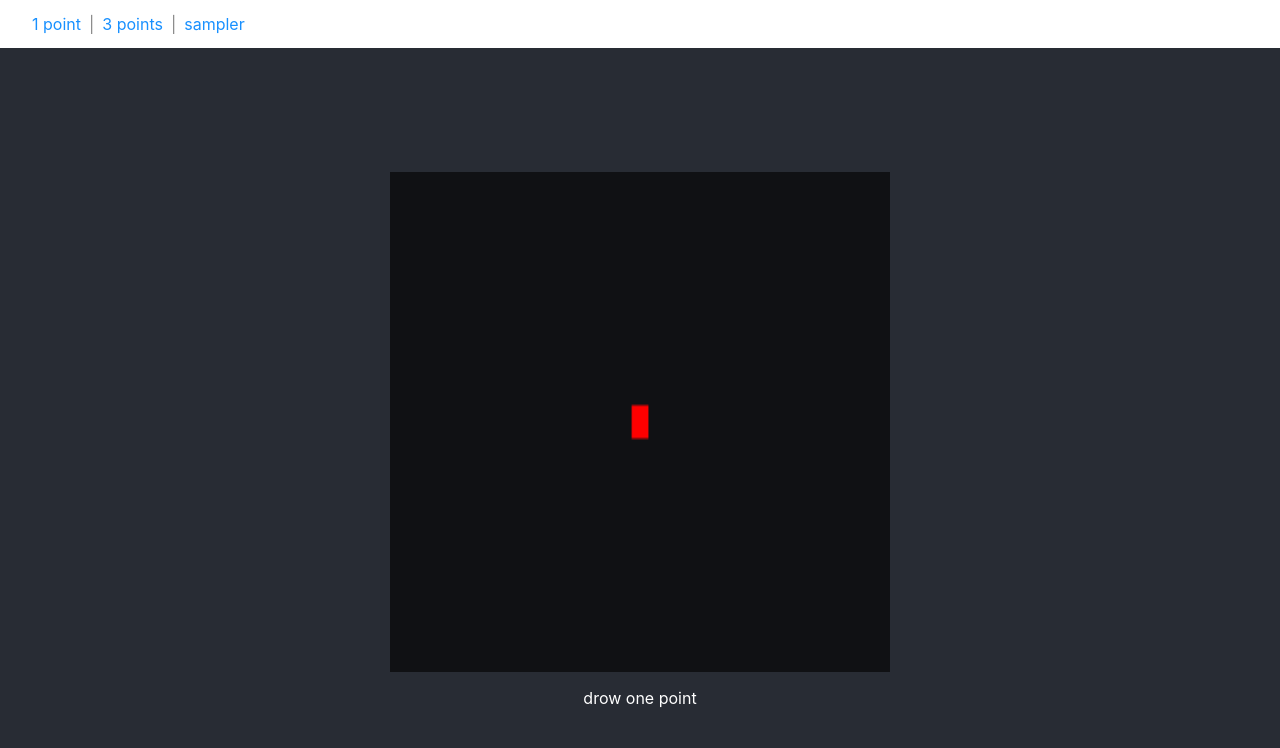
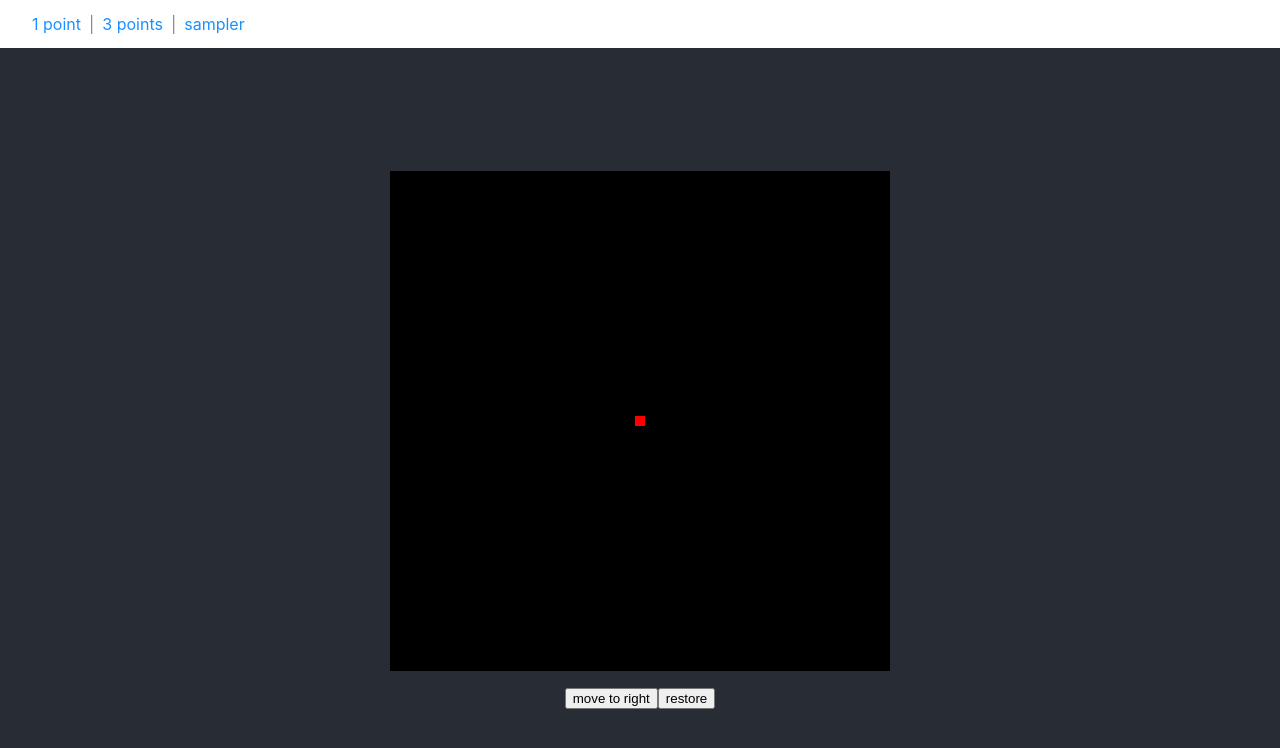
Before and after one commit to superwf/webgl-exercise, a React app: page /point in a window 1280 px wide. Shown: the top 748 px of the page. Built offline with nearby package versions, Linux system fonts and the light colour scheme.

Commit message:
feat: points rotate

```diff
--- a/package.json
+++ b/package.json
@@ -31,6 +31,7 @@
     "eslint-plugin-react-hooks": "^2.0.1",
     "file-loader": "3.0.1",
     "fs-extra": "7.0.1",
+    "gl-matrix": "^3.1.0",
     "history": "^4.9.0",
     "html-webpack-plugin": "4.0.0-beta.5",
     "identity-obj-proxy": "3.0.0",
@@ -39,6 +40,7 @@
     "jest-environment-jsdom-fourteen": "0.1.0",
     "jest-resolve": "24.8.0",
     "jest-watch-typeahead": "0.3.1",
+    "lodash": "^4.17.15",
     "mini-css-extract-plugin": "0.5.0",
     "optimize-css-assets-webpack-plugin": "5.0.3",
     "pnp-webpack-plugin": "1.5.0",
@@ -134,11 +136,12 @@
   },
   "devDependencies": {
     "@teamsupercell/typings-for-css-modules-loader": "^2.0.0",
+    "@types/gl-matrix": "^2.4.5",
     "@types/history": "^4.7.3",
+    "@types/lodash": "^4.14.138",
     "@types/react-router": "^5.0.3",
     "@types/react-router-dom": "^4.3.5",
     "@types/react-transition-group": "^4.2.2",
-    "@types/webgl2": "^0.0.5",
     "babel-plugin-module-resolver": "^3.2.0",
     "eslint-config-prettier": "^6.2.0",
     "eslint-import-resolver-alias": "^1.1.2",
--- a/src/components/App/index.tsx
+++ b/src/components/App/index.tsx
@@ -21,7 +21,7 @@ const App: React.FC<IProps> = props => {
         <Nav />
       </header>
       <section className={s.appHeader}>
-        <canvas id="canvas" className={s.canvas} />
+        <canvas width="500p" height="500" id="canvas" className={s.canvas} />
         <Router history={history}>
           <TransitionRoute routes={routes} />
         </Router>
--- a/src/hooks.ts
+++ b/src/hooks.ts
@@ -1,19 +1,38 @@
 import { useEffect } from 'react'
 
-import { getCanvas, initShaders, clearCanvas } from './webglUtils'
+import { getCanvasContextAndProgram, initShaders, clearCanvas } from './webglUtils'
 
 type RunGl = (gl: WebGLRenderingContext, program: WebGLProgram) => void
 
+export const draw = (VSHADER: string, FSHADER: string, drawFunc: RunGl) => {
+  const { gl, program } = getCanvasContextAndProgram()
+  initShaders(gl, program, VSHADER, FSHADER)
+  clearCanvas(gl)
+  drawFunc(gl, program)
+  return {
+    gl,
+    program,
+  }
+}
+
 export const useWebgl = (VSHADER: string, FSHADER: string, cb: RunGl) => {
   useEffect(() => {
-    const canvas = getCanvas()
-    const gl = canvas.getContext('webgl') as WebGLRenderingContext
-    const program = initShaders(gl, VSHADER, FSHADER)
-    gl.clearColor(0.0, 0.0, 0.0, 0.6)
-    gl.clear(gl.COLOR_BUFFER_BIT)
+    const { gl, program } = draw(VSHADER, FSHADER, cb)
+    // const { canvas, gl, program } = getCanvasContextAndProgram()
+    // initShaders(gl, program, VSHADER, FSHADER)
+    // clearCanvas(gl)
 
-    cb(gl, program)
+    // cb(gl, program)
 
-    return () => clearCanvas(gl)
+    return () => {
+      clearCanvas(gl)
+      const shaders = gl.getAttachedShaders(program)
+      gl.deleteProgram(program)
+      if (shaders) {
+        shaders.forEach(shader => {
+          gl.deleteShader(shader)
+        })
+      }
+    }
   }, [VSHADER, FSHADER, cb])
 }
--- a/src/pages/Point.tsx
+++ b/src/pages/Point.tsx
@@ -1,6 +1,6 @@
 import * as React from 'react'
-import { getCanvas, initShaders, clearCanvas } from '../webglUtils'
-import { useWebgl } from '../hooks'
+import { useWebgl, draw } from '../hooks'
+import { clearCanvas } from '../webglUtils'
 
 const VSHADER = `
 attribute vec4 a_Position;
@@ -13,16 +13,30 @@ const FSHADER = `void main() {
   gl_FragColor = vec4(1.0, 0.0, 0.0, 1.0);
 }`
 
-const draw = (gl: WebGLRenderingContext, program: WebGLProgram) => {
+const drawPoint = (gl: WebGLRenderingContext, program: WebGLProgram) => {
+  clearCanvas(gl)
   const aPositon = gl.getAttribLocation(program, 'a_Position')
   gl.vertexAttrib3f(aPositon, 0.0, 0.0, 0.0)
 
   gl.drawArrays(gl.POINTS, 0, 1)
 }
 
+const drawMovePoint = (gl: WebGLRenderingContext, program: WebGLProgram) => {
+  clearCanvas(gl)
+  const aPositon = gl.getAttribLocation(program, 'a_Position')
+  gl.vertexAttrib3f(aPositon, 0.3, 0.0, 0.0)
+
+  gl.drawArrays(gl.POINTS, 0, 1)
+}
+
 const Point = () => {
-  useWebgl(VSHADER, FSHADER, draw)
-  return <p>drow one point</p>
+  useWebgl(VSHADER, FSHADER, drawPoint)
+  return (
+    <p>
+      <button onClick={() => draw(VSHADER, FSHADER, drawMovePoint)}>move to right</button>
+      <button onClick={() => draw(VSHADER, FSHADER, drawPoint)}>restore</button>
+    </p>
+  )
 }
 
 export default Point
--- a/src/pages/Points.tsx
+++ b/src/pages/Points.tsx
@@ -1,14 +1,15 @@
 import * as React from 'react'
-import { getCanvas, initShaders, clearCanvas } from '../webglUtils'
-import { useWebgl } from '../hooks'
+import { useWebgl, draw } from '../hooks'
+import { mat4, vec3 } from 'gl-matrix'
 
 const VSHADER = `
 attribute vec4 a_Position;
 attribute float a_PointSize;
 attribute vec4 a_Color;
+uniform mat4 u_rotate;
 varying vec4 v_Color;
 void main() {
-  gl_Position = a_Position;
+  gl_Position = u_rotate * a_Position;
   gl_PointSize = a_PointSize;
   v_Color = a_Color;
 }`
@@ -20,6 +21,8 @@ void main() {
   gl_FragColor = v_Color;
 }`
 
+let rotateAngel = 0
+
 /* eslint-disable */
 // 每行前两个是坐标x, y，第三个是点大小，后三个是颜色rgb
 const pointData = new Float32Array([
@@ -30,7 +33,7 @@ const pointData = new Float32Array([
 /* eslint-enable */
 const FSIZE = pointData.BYTES_PER_ELEMENT
 
-const draw = (gl: WebGLRenderingContext, program: WebGLProgram) => {
+const drawPoints = (gl: WebGLRenderingContext, program: WebGLProgram) => {
   const buffer = gl.createBuffer()
   gl.bindBuffer(gl.ARRAY_BUFFER, buffer)
   gl.bufferData(gl.ARRAY_BUFFER, pointData, gl.STATIC_DRAW)
@@ -45,6 +48,13 @@ const draw = (gl: WebGLRenderingContext, program: WebGLProgram) => {
   gl.vertexAttribPointer(aPointSize, 1, gl.FLOAT, false, FSIZE * 6, FSIZE * 2)
   gl.enableVertexAttribArray(aPointSize)
 
+  // 旋转矩阵
+  const rotateMat = mat4.create()
+  const rotate = vec3.create()
+  mat4.fromRotation(rotateMat, rotateAngel, vec3.fromValues(0, 0, 1))
+  const uRotate = gl.getUniformLocation(program, 'u_rotate')
+  gl.uniformMatrix4fv(uRotate, false, rotateMat)
+
   // 点颜色
   const aColor = gl.getAttribLocation(program, 'a_Color')
   gl.vertexAttribPointer(aColor, 3, gl.FLOAT, false, FSIZE * 6, FSIZE * 3)
@@ -54,8 +64,25 @@ const draw = (gl: WebGLRenderingContext, program: WebGLProgram) => {
 }
 
 const Point = () => {
-  useWebgl(VSHADER, FSHADER, draw)
-  return <p>drow three point</p>
+  useWebgl(VSHADER, FSHADER, drawPoints)
+  // 组件退出时恢复旋转角度
+  React.useEffect(() => {
+    return () => {
+      rotateAngel = 0
+    }
+  }, [])
+  return (
+    <p>
+      <button
+        onClick={() => {
+          rotateAngel += Math.PI / 18
+          draw(VSHADER, FSHADER, drawPoints)
+        }}
+      >
+        rotate 10 degree
+      </button>
+    </p>
+  )
 }
 
 export default Point
--- a/src/pages/Sampler.tsx
+++ b/src/pages/Sampler.tsx
@@ -1,5 +1,4 @@
 import * as React from 'react'
-import { getCanvas, initShaders, clearCanvas } from '../webglUtils'
 import { useWebgl } from '../hooks'
 
 const VSHADER = `
--- a/src/webglUtils.ts
+++ b/src/webglUtils.ts
@@ -1,5 +1,14 @@
-export const getCanvas: () => HTMLCanvasElement = () => {
-  return document.querySelector('#canvas') as HTMLCanvasElement
+// import { memoize } from 'lodash'
+
+export const getCanvasContextAndProgram = () => {
+  const canvas = document.querySelector('#canvas') as HTMLCanvasElement
+  const gl = canvas.getContext('webgl') as WebGLRenderingContext
+  const program = gl.createProgram() as WebGLProgram
+  return {
+    canvas,
+    gl,
+    program,
+  }
 }
 
 /* lib/cuon-utils.js */
@@ -11,8 +20,8 @@ export const getCanvas: () => HTMLCanvasElement = () => {
  * @param fshader a fragment shader program (string)
  * @return true, if the program object was created and successfully made current
  */
-export function initShaders(gl: WebGLRenderingContext, vshader: string, fshader: string) {
-  const program = createProgram(gl, vshader, fshader)
+export function initShaders(gl: WebGLRenderingContext, program: WebGLProgram, vshader: string, fshader: string) {
+  createProgram(gl, program, vshader, fshader)
   if (!program) {
     console.log('Failed to create program')
     return false
@@ -29,7 +38,7 @@ export function initShaders(gl: WebGLRenderingContext, vshader: string, fshader:
  * @param fshader a fragment shader program (string)
  * @return created program object, or null if the creation has failed
  */
-function createProgram(gl: WebGLRenderingContext, vshader: string, fshader: string) {
+function createProgram(gl: WebGLRenderingContext, program: WebGLProgram, vshader: string, fshader: string) {
   // Create shader object
   var vertexShader = loadShader(gl, gl.VERTEX_SHADER, vshader)
   var fragmentShader = loadShader(gl, gl.FRAGMENT_SHADER, fshader)
@@ -38,10 +47,10 @@ function createProgram(gl: WebGLRenderingContext, vshader: string, fshader: stri
   }
 
   // Create a program object
-  const program = gl.createProgram() as WebGLProgram
-  if (!program) {
-    return null
-  }
+  // const program = gl.createProgram() as WebGLProgram
+  // if (!program) {
+  //   return null
+  // }
 
   // Attach the shader objects
   gl.attachShader(program, vertexShader)
```
Also changed, not shown: 1 other file (tests, documents, lock files or other folders).
